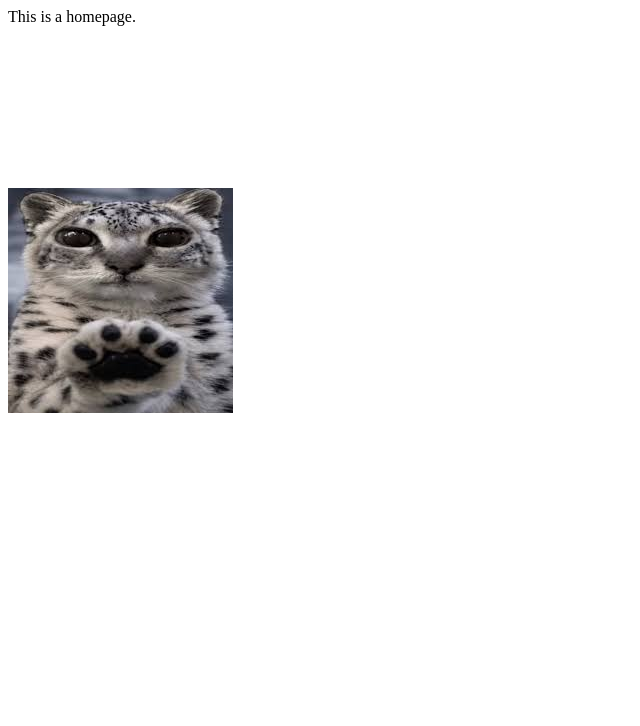
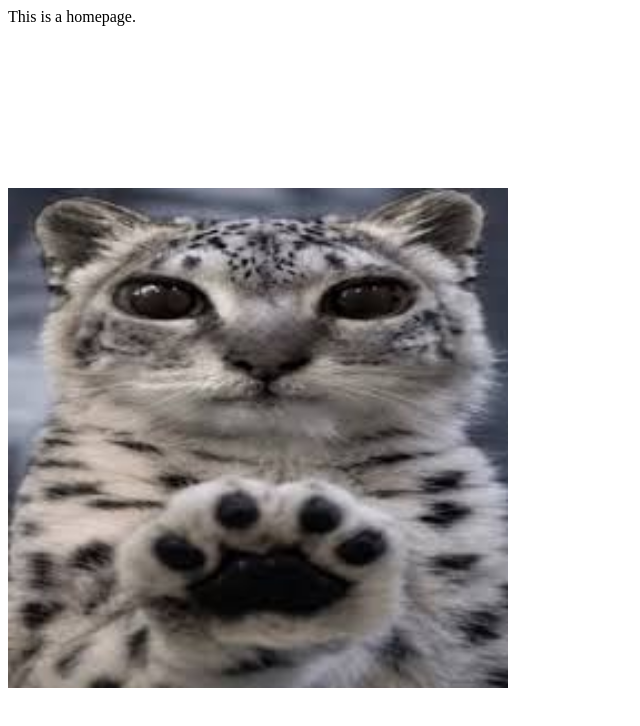
Before and after one commit to mosspaw/practice, a plain HTML site: page index.html in a window 1280 px wide. Shown: the whole page, without its empty margins (0-640 px from the left). Drawn offline with Linux system fonts and the light colour scheme.

Commit message:
update image height

```diff
--- a/index.html
+++ b/index.html
@@ -7,6 +7,6 @@
   <body>
     This is a homepage.
     <br><br><br><br><br><br><br><br><br><br>
-    <img src="https://mosspaw.github.io/practice/images/leopard.jpg">
+    <img src="https://mosspaw.github.io/practice/images/leopard.jpg" width="500">
   </body>
 </html>
```
